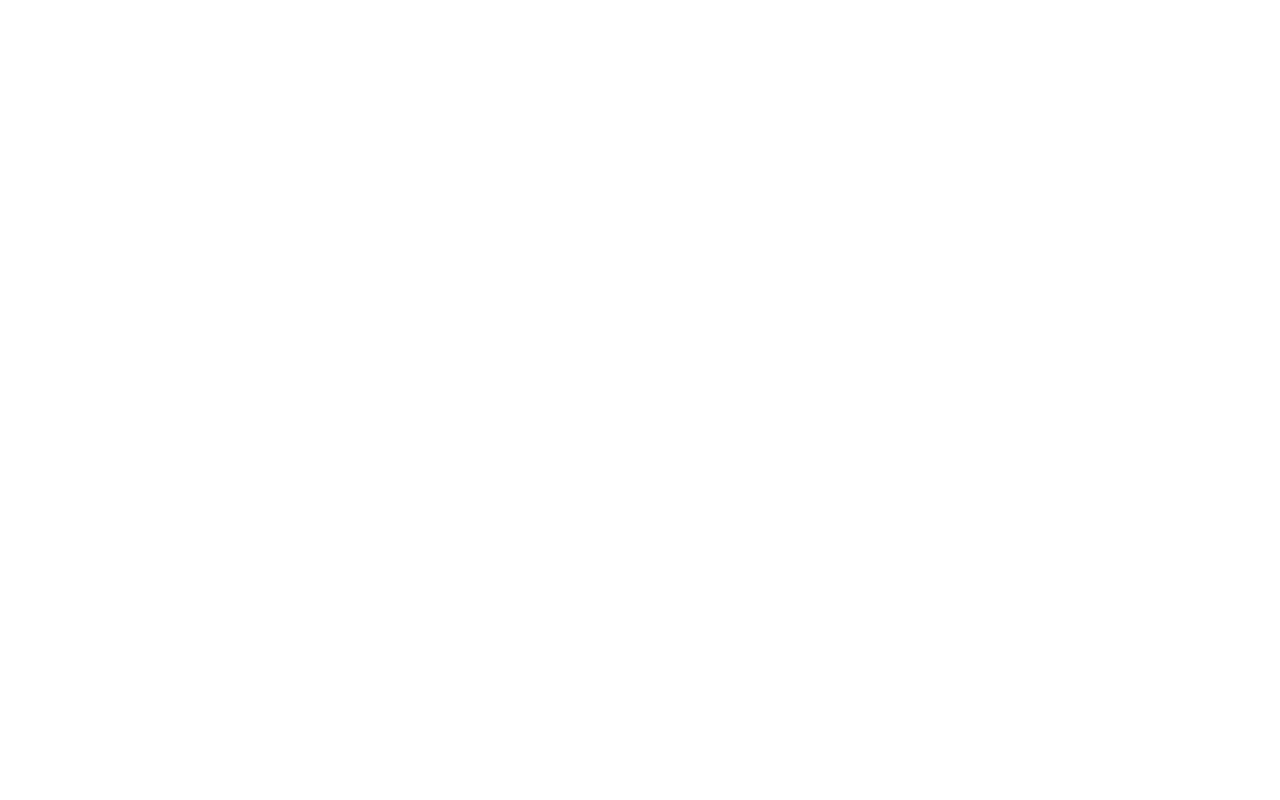
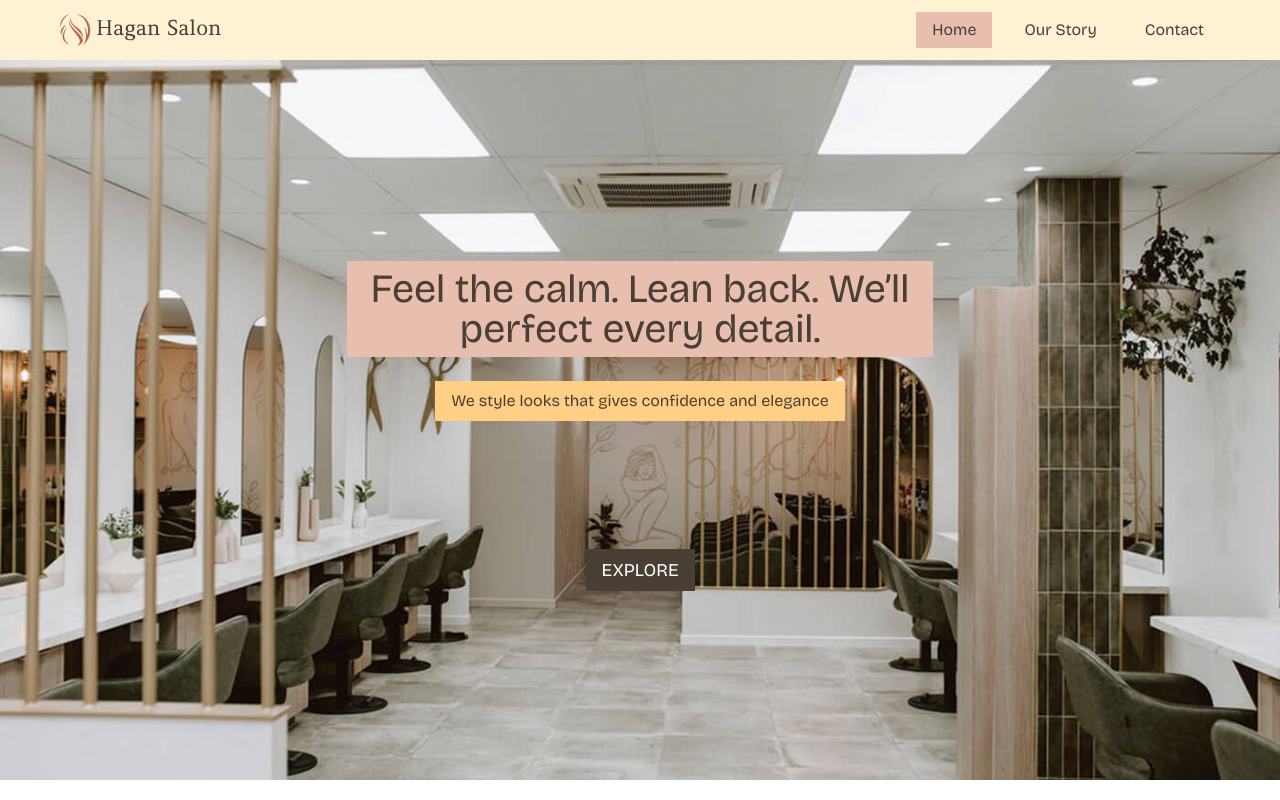
Before and after one commit to sanyomor-01/hagan-salon, a plain HTML site: page index.html in a window 1280 px wide. Drawn offline with nearby package versions, Linux system fonts and the light colour scheme.

Commit message:
feat(ui) : implemented header and hero section

```diff
--- a/css/style.css
+++ b/css/style.css
@@ -1,6 +1,20 @@
+
+@import url('https://fonts.googleapis.com/css2?family=Bricolage+Grotesque:opsz,wght@12..96,200..800&display=swap');
+
+
+ :root{
+  --font-bricolage: 'Bricolage Grotesque', sans-serif;
+  --fs-sm: 62.5%;
+  --cl-primary: #FFF1D4;
+  --cl-secondary: #E8BFAE;
+  --cl-ascent: #4A3F35;
+  --cl-primary2: #FFCF85
+ }
+
 /* Box Model Hack */
 * {
   box-sizing: border-box;
+  font-family: "Bricolage Grotesque", sans-serif;
 }
 
 /* Clear fix hack */
@@ -17,20 +31,184 @@
 	clear: both;
 }
 
+html, body, div, span, applet, object,
+iframe, h1, h2, h3, h4, h5, h6, p, blockquote,
+pre, a, abbr, acronym, address, big, cite,
+code, del, dfn, em, img, ins, kbd, q, s, samp,
+small, strike, strong, sub, sup, tt, var, b,
+u, i, center, dl, dt, dd, ol, ul, li, fieldset,
+form, label, legend, table, caption, tbody,
+tfoot, thead, tr, th, td, article, aside,
+canvas, details, embed, figure, figcaption,
+footer, header, hgroup, menu, nav, output, ruby,
+section, summary, time, mark, audio, video {
+	margin: 0;
+	padding: 0;
+	border: 0;
+	font-size: 100%;
+	font: inherit;
+	vertical-align: baseline;}
+
+article, aside, details, figcaption, figure,
+footer, header, hgroup, menu, nav, section {
+	display: block;}
+
+body {
+	line-height: 1;
+}
+
+ol, ul {
+	list-style: none;
+}
+
+blockquote, q {
+	quotes: none;
+}
+
+	blockquote:before, blockquote:after, q:before, q:after {
+		content: '';
+		content: none;
+	}
+
+
+
+body {
+	-webkit-text-size-adjust: none;
+}
+
+input, select, textarea {
+	-moz-appearance: none;
+	-webkit-appearance: none;
+	-ms-appearance: none;
+	appearance: none;
+}
+
+
 /******************************************
 /* BASE STYLES
 /*******************************************/
-
+html{
+    font-size: var(--fs-sm);
+    line-height: 1.5;
+}
 body {
-
+  font-family: var(--font-bricolage);
 }
 
 
 /******************************************
 /* LAYOUT
 /*******************************************/
-header {
 
+/* Container */
+
+	.container {
+		margin: 0 auto;
+		max-width: calc(100% - 4em);
+		width: 144rem;
+    padding:3rem 12rem;
+	}
+
+
+
+  img{
+    width: 100%;
+    height: 100%;
+    object-fit: fill;
+  }
+
+  /* Header */
+
+
+  #header {
+    position: sticky;
+    top: 0;
+    z-index: 1000;
+    height: 6rem;
+    padding:0 6rem;
+    display:grid;
+    align-items: center;
+    background-color:var(--cl-primary) ;
+	}
+
+
+
+  #header > nav .logo{
+    height: 3.2rem;
+}
+nav{
+   display: flex;
+  justify-content: space-between;
+  align-items: center;
+  align-self: stretch;
+}
+
+nav ul{
+  display: flex;
+  list-style-type: none;
+  justify-content: space-between;
+  align-items: center;
+  gap: 1.6rem;
+}
+
+nav ul li{
+  padding: 1rem 1.6rem;
+}
+
+nav ul li:first-child{
+  background: var(--cl-secondary);
+
+}
+nav ul li a{
+  text-align: center;
+  text-decoration: none;
+  font-size: 1.6rem;
+  font-weight: 400;
+  color: var(--cl-ascent);
+}
+
+#hero{
+  min-height: 90vh;
+  background: url("/images/11_Salon_landscape_01.jpg") center/cover no-repeat;
+  display: flex;
+  flex-direction: column;
+  align-items: center;
+  justify-content: center;
+  color: #4A3F35;
+}
+#hero .inner{
+  display: flex;
+  flex-direction: column;
+  justify-content: center;
+  align-items: center;
+  gap: 2.4rem;
+}
+
+#hero .inner h1{
+  font-size: 4rem;
+  text-align: center;
+  padding: 0.8rem 2.4rem;
+  color: var(--cl-ascent);
+  background-color: var(--cl-secondary);
+}
+#hero .inner span{
+  font-size: 1.6rem;
+  padding: 1.2rem 1.6rem;
+  text-align: center;
+  background-color: var(--cl-primary2);
+}
+#hero .btn{
+  margin-top: 14rem;
+}
+#hero .btn a{
+  padding: 1rem 1.6rem;
+  text-align: center;
+  font-size: 1.8rem;
+  height: 4.8rem;
+  width: 12rem;
+  background-color: var(--cl-ascent);
+  color: #fff;
+  text-decoration: none;
 }
 
 footer {
--- a/index.html
+++ b/index.html
@@ -9,10 +9,90 @@
     <title>Hagan Salon</title>
 
     <!-- external CSS link -->
-    <link rel="stylesheet" href="css/normalize.css" />
     <link rel="stylesheet" href="css/style.css" />
   </head>
-  <body>
+  <body class="is-preload">
+    <!--Hero and header-->
+
+    <header id="header">
+      <nav>
+        <div class="logo">
+          <img src="./images/default-monochrome-black 1.svg" alt="logo" />
+        </div>
+        <ul>
+          <li><a href="index.html" class="active">Home</a></li>
+          <li><a href="index.html">Our Story</a></li>
+          <li><a href="index.html">Contact</a></li>
+        </ul>
+      </nav>
+    </header>
+
+    <section id="hero">
+      <div class="inner">
+        <h1>Feel the calm. Lean back. We’ll <br />perfect every detail.</h1>
+        <span>We style looks that gives confidence and elegance</span>
+      </div>
+
+      <div class="btn">
+        <a href="">EXPLORE</a>
+      </div>
+    </section>
+
+    <!--  What-we-do-best  -->
+    <!--
+    <section id="one" class="main style1">
+      <div class="container">
+        <span>what we do</span>
+        <div class="row">
+          <div class="col">
+            <header class="major">
+              <h2>
+                Where every strand becomes <br />
+                part of your beauty.
+              </h2>
+            </header>
+            <p>
+              At Hagan Salon, we believe hair is more than style — it’s
+              self-expression. What began as a single chair and a love for
+              transformation has grown into a space where skill meets heart.
+            </p>
+          </div>
+
+          <div class="col">
+            <img
+              src="./images/529.jpg"
+              alt="salon-sofa"
+              width="550px"
+              height="360px"
+            />
+          </div>
+        </div>
+
+        <div class="row">
+          <div class="col">
+            <img
+              src="./images/Untitled-design-2025-04-10T153103.410-1024x536.jpg"
+              alt="hair dresser braiding a clients hair"
+              width="550px"
+              height="360px"
+            />
+          </div>
+
+          <div class="col">
+            <header class="major">
+              <h2>Crafting Confidence <br />Through Every Cut and Color</h2>
+            </header>
+            <p>
+              Whether you’re here for a bold transformation or a quiet refresh,
+              our stylists bring not just skill, but artistry and heart to every
+              strand. <br />We’re in the business of helping you see yourself at
+              your best.
+            </p>
+          </div>
+        </div>
+      </div>
+    </section>
+  -->
     <script type="text/javascript" src="js/main.js"></script>
   </body>
 </html>
```
Also changed, not shown: images/11_Salon_landscape_01.jpg (added), images/529.jpg (added), images/Untitled-design-2025-04-10T153103.410-1024x536.jpg (added), images/default-monochrome-black 1.svg (added).
